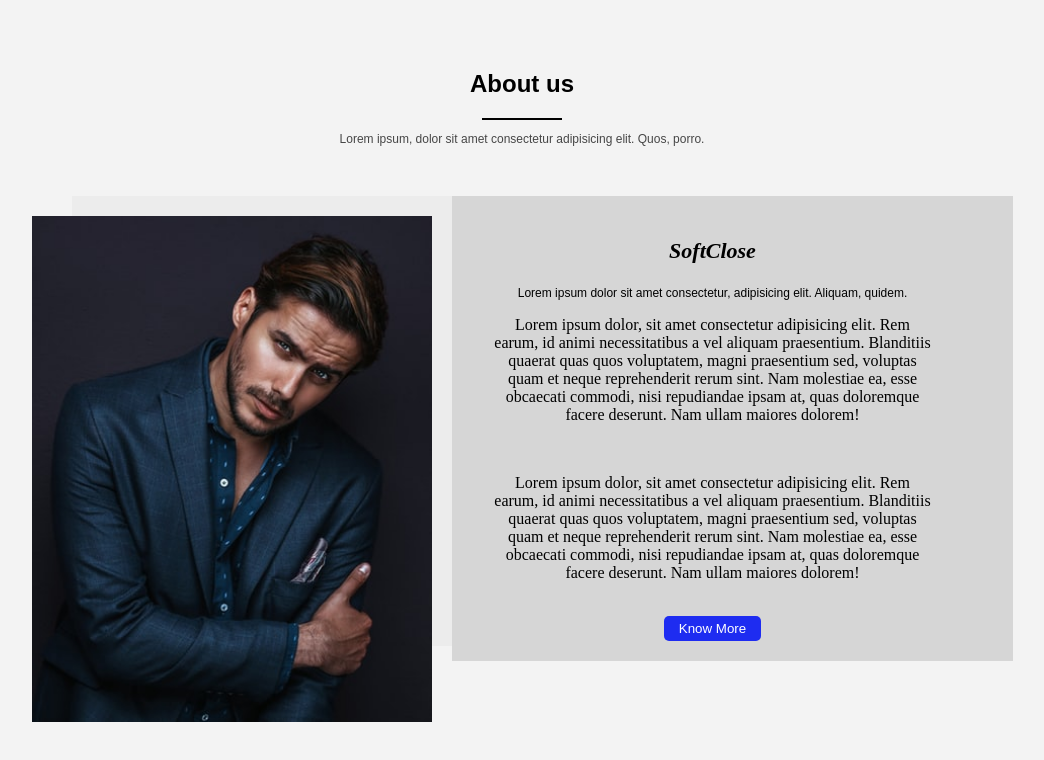
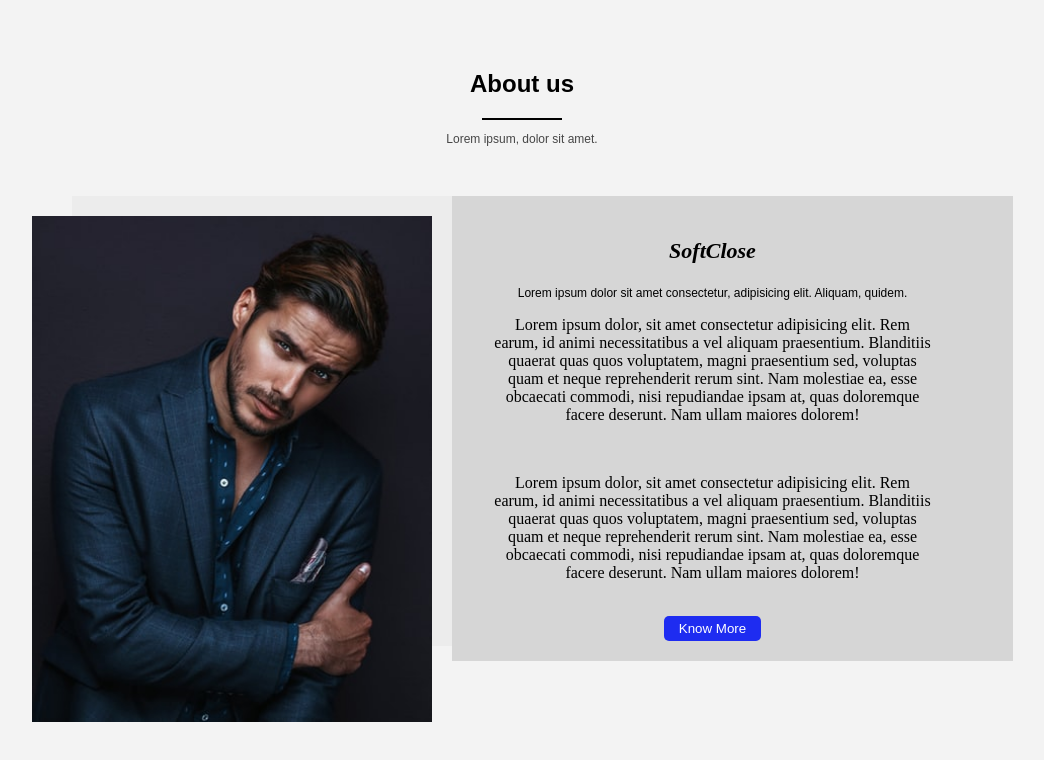
Before and after one commit to surajp4028/about-us, a plain HTML site: page index.html in a window 1280 px wide. Shown: the whole page, without its empty margins (118-1162 px from the left). Drawn offline with Linux system fonts and the light colour scheme.

Commit message:
Update index.html

```diff
--- a/index.html
+++ b/index.html
@@ -169,7 +169,7 @@
     <div class="about">
         <h2>About us</h2>
         <hr>
-        <p class="just-head">Lorem ipsum, dolor sit amet consectetur adipisicing elit. Quos, porro.</p>
+        <p class="just-head">Lorem ipsum, dolor sit amet.</p>
 
        <div class="box">
        <div class="box1">
```
